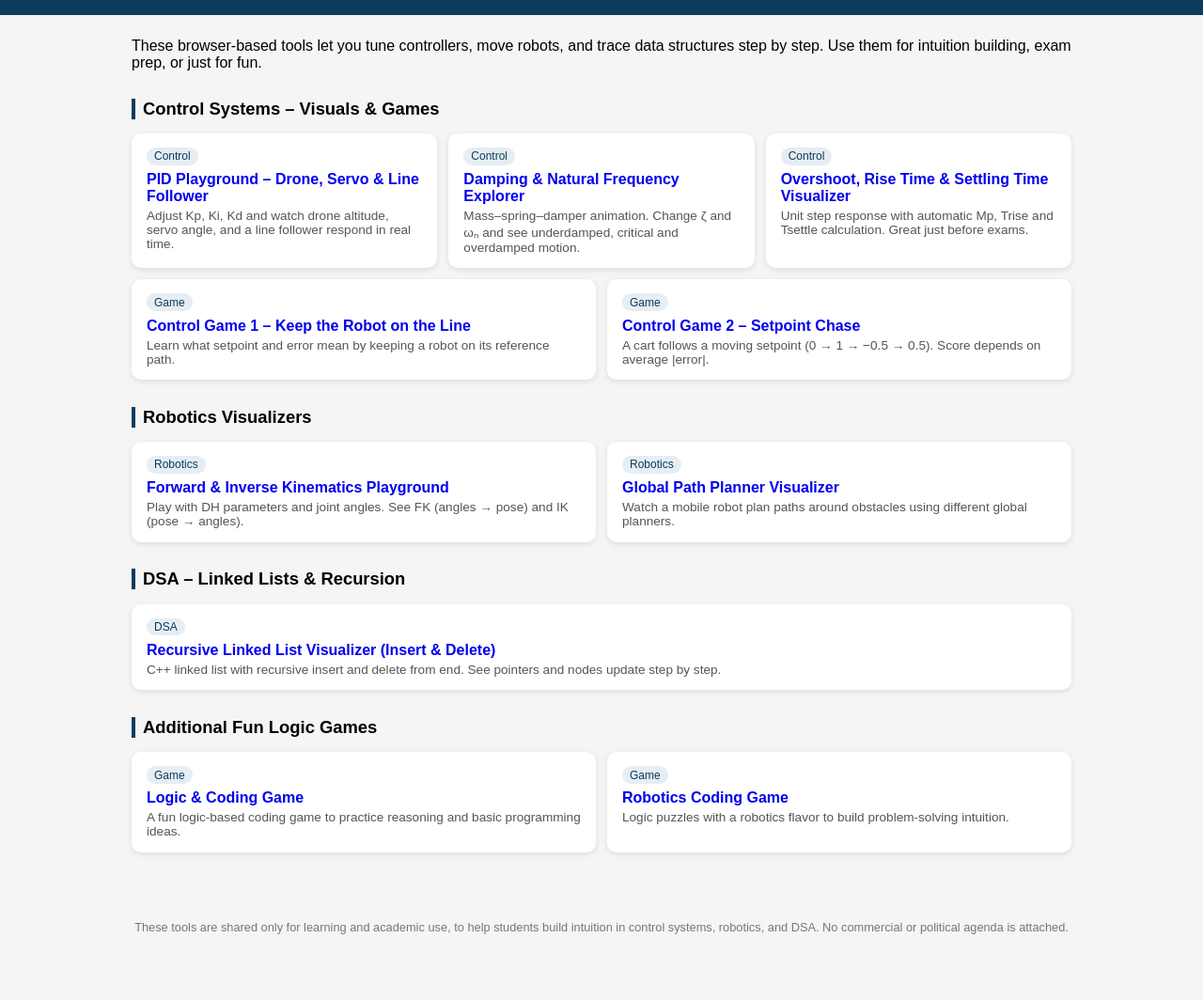
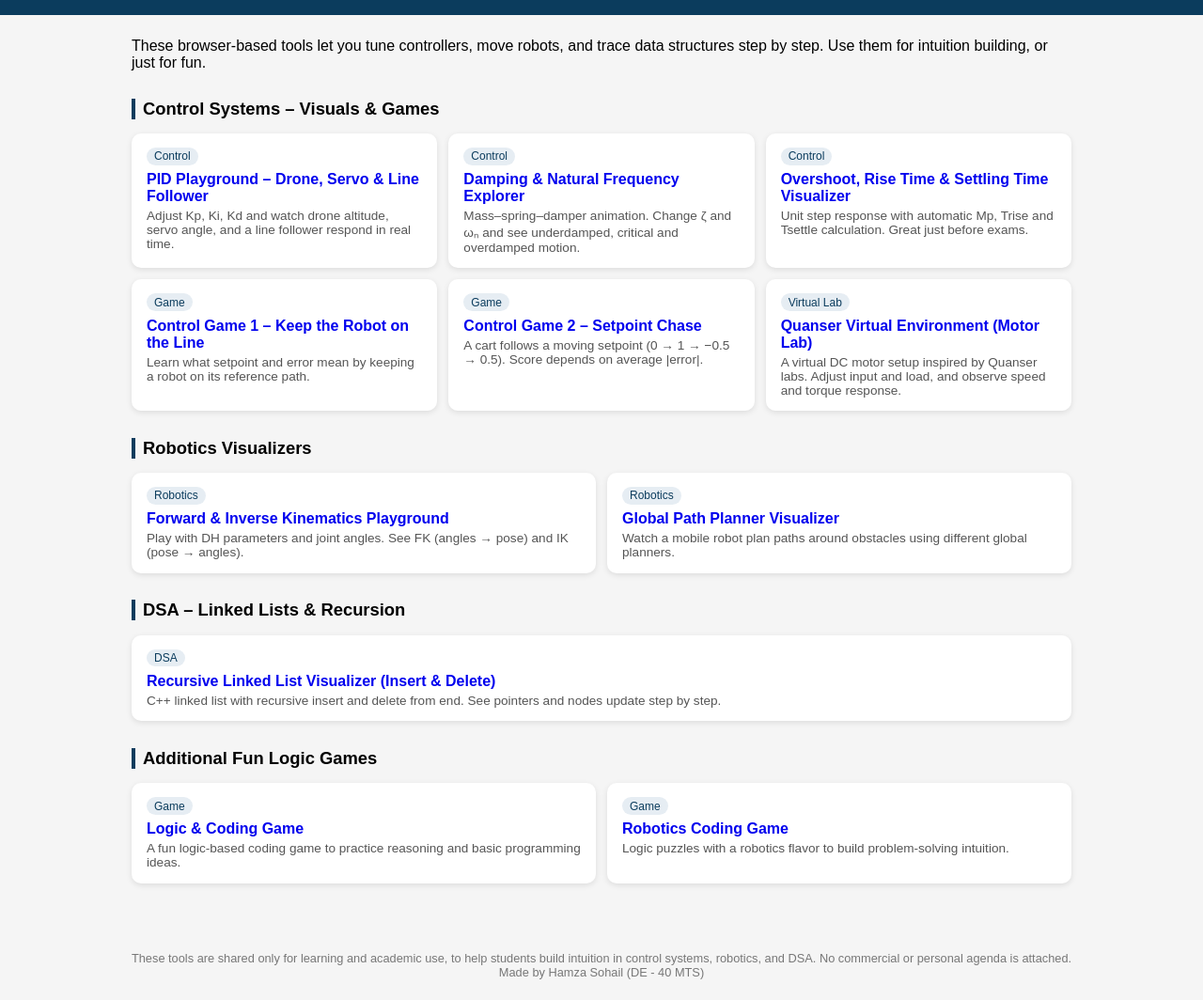
Before and after one commit to hamzaPID/fun-lab-by-hamza, a plain HTML site: page index.html in a window 1280 px wide. Shown: the part 73-1137 px from the top of the page at 94% size. Before the commit the page ends 1089 px from the top, so only its background shows below. Drawn offline with Linux system fonts and the light colour scheme.

Commit message:
Update index.html

```diff
--- a/index.html
+++ b/index.html
@@ -110,7 +110,7 @@
   <main>
     <p>
       These browser-based tools let you tune controllers, move robots, and trace data
-      structures step by step. Use them for intuition building, exam prep, or just for fun.
+      structures step by step. Use them for intuition building, or just for fun.
     </p>
 
     <!-- Control Systems -->
@@ -167,6 +167,18 @@
           <div class="tool-title">Control Game 2 – Setpoint Chase</div>
           <p class="tool-desc">
             A cart follows a moving setpoint (0 → 1 → −0.5 → 0.5). Score depends on average |error|.
+          </p>
+        </div>
+      </a>
+
+      <!-- 6) Quanser Virtual Environment (Motor Lab) -->
+      <a class="tool-btn" href="https://hamzapid.github.io/FunMotorModelingControlsByHamza/" target="_blank" rel="noopener noreferrer">
+        <!-- TODO: replace # in href with your actual Quanser virtual environment GitHub Pages link -->
+        <div class="tool-content">
+          <div class="tool-tag">Virtual Lab</div>
+          <div class="tool-title">Quanser Virtual Environment (Motor Lab)</div>
+          <p class="tool-desc">
+            A virtual DC motor setup inspired by Quanser labs. Adjust input and load, and observe speed and torque response.
           </p>
         </div>
       </a>
@@ -242,7 +254,9 @@
 
   <footer>
     These tools are shared only for learning and academic use, to help students build intuition
-    in control systems, robotics, and DSA. No commercial or political agenda is attached.
+    in control systems, robotics, and DSA. No commercial or personal agenda is attached.
+    <br />
+    Made by Hamza Sohail (DE - 40 MTS)
   </footer>
 </body>
 </html>
```
